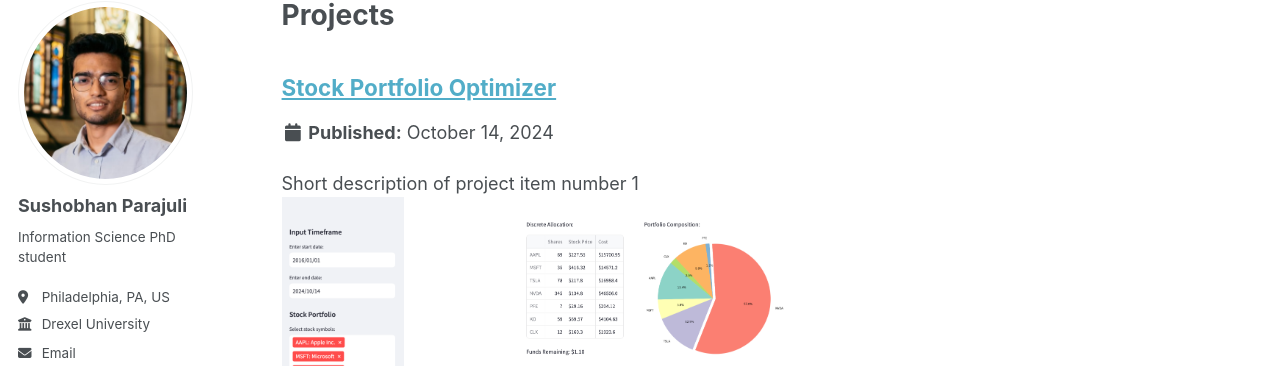
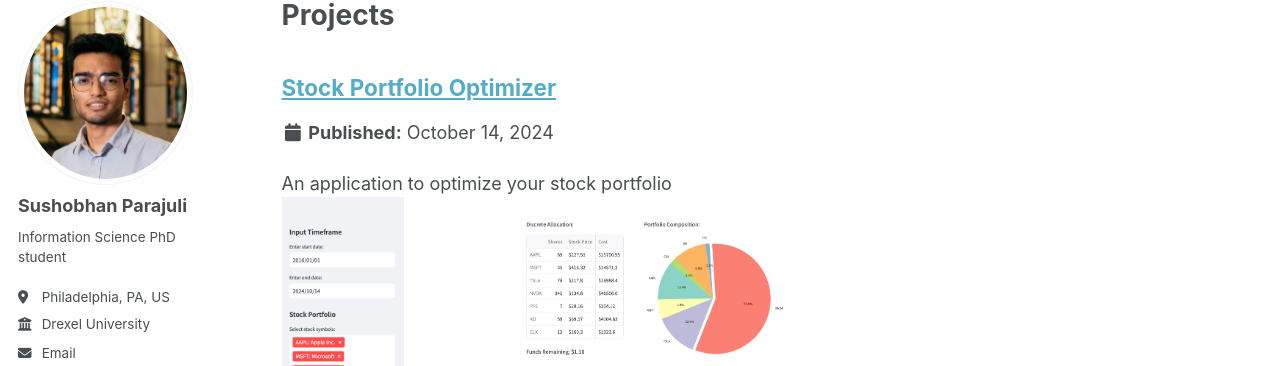
Before and after one commit to sushobhan2024/sushobhan2024.github.io, a Jekyll site: the page built from _pages/projects.html, in a window 1280 px wide and 900 px high. Shown: the part 105-471 px from the top of the window. Built offline with Jekyll 4.4.1, drawn with Linux system fonts in a browser that asks for light colours.

Commit message:
Update project-1.md

```diff
--- a/_projects/project-1.md
+++ b/_projects/project-1.md
@@ -1,6 +1,6 @@
 ---
 title: "Stock Portfolio Optimizer"
-excerpt: "Short description of project item number 1<br/><img src='/images/project-1.png'>"
+excerpt: "An application to optimize your stock portfolio<br/><img src='/images/project-1.png'>"
 collection: project
 ---
 
```
